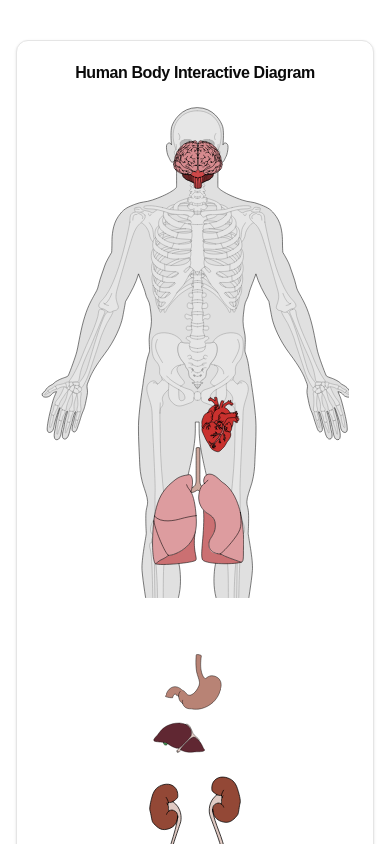
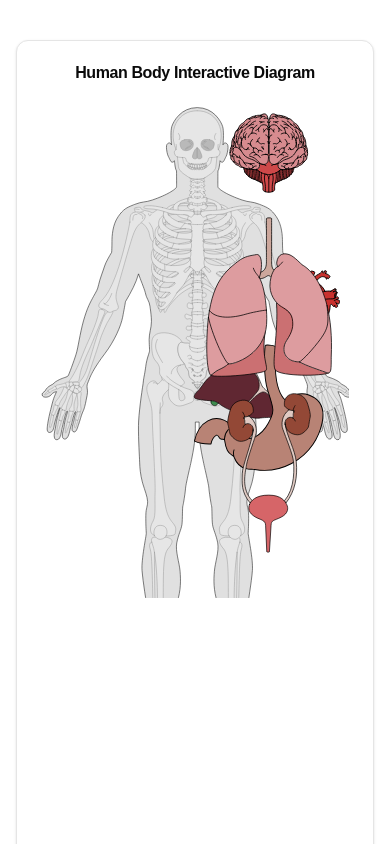
Before and after one commit to Google-Developer-Student-Clubs-ISSATSo/nuit-d-info-24, a Next.js app: page /human in a window 390 px wide. Shown: the top 844 px of the page. Built offline with nearby package versions, Linux system fonts and the light colour scheme.

Commit message:
refactor: make body organs responsive

```diff
--- a/components/AnatomyDiagram.tsx
+++ b/components/AnatomyDiagram.tsx
@@ -1,5 +1,5 @@
 "use client";
-import React, { useState } from "react";
+import React, { Fragment, useState } from "react";
 import { OrganModal } from "./OrganModal";
 import { ORGANS, Organ } from "@/lib/organ-data";
 import Image from "next/image";
@@ -446,32 +446,37 @@ export function AnatomyDiagram() {
 
         {/* Organ Clickable Areas */}
       </svg>
-      {ORGANS.map((organ, index) => (
-        <div key={index}>
+      {ORGANS.map((organ) => (
+        <Fragment key={organ.id}>
           {organ.svgImportPath && (
+            <div
+              className="absolute"
+              style={{
+                left: `${organ.position.x}em`,
+                top: `${organ.position.y}em`,
+                width: `${organ.position.width}em`,
+                height: `${organ.position.height}em`,
+              }}
+            >
               <Image
-              key={organ.id}
                 onClick={(e) => handleOrganClick(organ)}
                 className={cn(
-                "cursor-pointer hover:opacity-70 transition-opacity"
+                  "w-full h-full object-contain cursor-pointer hover:opacity-70 transition-opacity"
                 )}
                 style={{
-                position: "absolute",
-                left: `${organ.position.x}%`,
-                top: `${organ.position.y}%`,
-                width: `${organ.position.width}%`,
-                height: `${organ.position.height}%`,
                   transform: organ.position.rotation
                     ? `rotate(${organ.position.rotation}deg)`
                     : undefined,
                 }}
                 src={organ.svgImportPath}
+                alt={organ.name}
                 width={0}
                 height={0}
-              alt="Organ image"
+                unoptimized
               />
+            </div>
           )}
-        </div>
+        </Fragment>
       ))}
       <OrganModal
         organ={selectedOrgan}
--- a/lib/organ-data.ts
+++ b/lib/organ-data.ts
@@ -32,7 +32,8 @@ export const ORGANS: Organ[] = [
   {
     id: "heart",
     name: "Cœur",
-    description: "Un organe musculaire qui pompe le sang à travers le système circulatoire",
+    description:
+      "Un organe musculaire qui pompe le sang à travers le système circulatoire",
     function: "Faire circuler le sang et fournir de l'oxygène au corps",
     location: "Cavité thoracique, légèrement à gauche du centre",
     funFacts: [
@@ -43,13 +44,14 @@ export const ORGANS: Organ[] = [
     oceanMetaphor: {
       frenchTitle: "Cœur : Système circulatoire",
       oceanConnection: "Pompe thermohaline des océans",
-      marineSimilarity: "Tel un cœur océanique, le système circulatoire marine redistribue l'énergie et les nutriments à travers les vastes étendues marines, comparable aux courants globaux qui nourrissent les écosystèmes océaniques.",
+      marineSimilarity:
+        "Tel un cœur océanique, le système circulatoire marine redistribue l'énergie et les nutriments à travers les vastes étendues marines, comparable aux courants globaux qui nourrissent les écosystèmes océaniques.",
     },
     position: {
-      x: 50,
-      y: 30,
-      width: 15,
-      height: 15,
+      x: 14,
+      y: 10,
+      width: 5,
+      height: 5,
       rotation: 45,
     },
     svgImportPath: heartImage,
@@ -57,8 +59,10 @@ export const ORGANS: Organ[] = [
   {
     id: "liver",
     name: "Foie",
-    description: "Un organe vital responsable de la détoxification, de la synthèse protéique et des processus métaboliques",
-    function: "Détoxifier le sang, produire des substances biochimiques et réguler le métabolisme",
+    description:
+      "Un organe vital responsable de la détoxification, de la synthèse protéique et des processus métaboliques",
+    function:
+      "Détoxifier le sang, produire des substances biochimiques et réguler le métabolisme",
     location: "Quadrant supérieur droit de l'abdomen",
     funFacts: [
       "Peut se régénérer",
@@ -68,13 +72,14 @@ export const ORGANS: Organ[] = [
     oceanMetaphor: {
       frenchTitle: "Foie : Système de filtration",
       oceanConnection: "Zones de purification marine",
-      marineSimilarity: "Comme un foie océanique, les zones de convergence marine agissent comme un système de filtration naturel, absorbant et transformant les polluants, maintenant l'équilibre écologique des océans.",
+      marineSimilarity:
+        "Comme un foie océanique, les zones de convergence marine agissent comme un système de filtration naturel, absorbant et transformant les polluants, maintenant l'équilibre écologique des océans.",
     },
     position: {
-      x: 38,
-      y: 68,
-      width: 15,
-      height: 15,
+      x: 10,
+      y: 16,
+      width: 5,
+      height: 5,
       rotation: 45,
     },
     svgImportPath: liverImage,
@@ -83,7 +88,8 @@ export const ORGANS: Organ[] = [
     id: "brain",
     name: "Cerveau",
     description: "Le système de contrôle central du corps humain",
-    function: "Traiter l'information, contrôler les fonctions corporelles et générer des pensées",
+    function:
+      "Traiter l'information, contrôler les fonctions corporelles et générer des pensées",
     location: "Crâne",
     funFacts: [
       "Contient environ 86 milliards de neurones",
@@ -93,13 +99,14 @@ export const ORGANS: Organ[] = [
     oceanMetaphor: {
       frenchTitle: "Cerveau : Réseau de communication océanique",
       oceanConnection: "Systèmes de navigation marine",
-      marineSimilarity: "Tel un cerveau océanique, les systèmes de communication sous-marins - comme les signaux acoustiques des baleines - créent un réseau complexe de communication et de navigation à travers les profondeurs.",
+      marineSimilarity:
+        "Tel un cerveau océanique, les systèmes de communication sous-marins - comme les signaux acoustiques des baleines - créent un réseau complexe de communication et de navigation à travers les profondeurs.",
     },
     position: {
-      x: 43,
-      y: -1,
-      width: 16,
-      height: 16,
+      x: 11.75,
+      y: 0.5,
+      width: 5,
+      height: 5,
       rotation: 0,
     },
     svgImportPath: brainImage,
@@ -107,7 +114,8 @@ export const ORGANS: Organ[] = [
   {
     id: "stomach",
     name: "Estomac",
-    description: "Un organe musculaire qui décompose les aliments et commence la digestion",
+    description:
+      "Un organe musculaire qui décompose les aliments et commence la digestion",
     function: "Digérer les aliments et produire des enzymes digestives",
     location: "Partie supérieure gauche de la cavité abdominale",
     funFacts: [
@@ -118,13 +126,14 @@ export const ORGANS: Organ[] = [
     oceanMetaphor: {
       frenchTitle: "Estomac : Zones de transformation",
       oceanConnection: "Estuaires et zones de biodégradation",
-      marineSimilarity: "Comme un estomac océanique, les estuaires sont des zones de transformation où les nutriments sont décomposés et recyclés, créant un écosystème dynamique de renouvellement et de régénération.",
+      marineSimilarity:
+        "Comme un estomac océanique, les estuaires sont des zones de transformation où les nutriments sont décomposés et recyclés, créant un écosystème dynamique de renouvellement et de régénération.",
     },
     position: {
-      x: 42,
-      y: 60,
-      width: 17,
-      height: 17,
+      x: 10,
+      y: 15,
+      width: 8,
+      height: 8,
       rotation: 16,
     },
     svgImportPath: stomachImage,
@@ -133,7 +142,8 @@ export const ORGANS: Organ[] = [
     id: "lungs",
     name: "Poumons",
     description: "Organes respiratoires responsables de l'échange gazeux",
-    function: "Apporter de l'oxygène dans le corps et éliminer le dioxyde de carbone",
+    function:
+      "Apporter de l'oxygène dans le corps et éliminer le dioxyde de carbone",
     location: "Cavité thoracique",
     funFacts: [
       "Ont une surface à peu près de la taille d'un court de tennis",
@@ -143,13 +153,14 @@ export const ORGANS: Organ[] = [
     oceanMetaphor: {
       frenchTitle: "Poumons : Systèmes d'échange gazeux",
       oceanConnection: "Zones de production d'oxygène marine",
-      marineSimilarity: "Tels des poumons océaniques, le phytoplancton agit comme un poumon global, produisant plus de 50% de l'oxygène terrestre et régulant l'échange gazeux à l'échelle planétaire.",
+      marineSimilarity:
+        "Tels des poumons océaniques, le phytoplancton agit comme un poumon global, produisant plus de 50% de l'oxygène terrestre et régulant l'échange gazeux à l'échelle planétaire.",
     },
     position: {
-      x: 36,
-      y: 30,
-      width: 30,
-      height: 35,
+      x: 9.25,
+      y: 7,
+      width: 10,
+      height: 10,
       rotation: 0,
     },
     svgImportPath: lungImage,
@@ -157,8 +168,10 @@ export const ORGANS: Organ[] = [
   {
     id: "kidney",
     name: "Reins",
-    description: "Organes de filtration qui régulent les fluides corporels et éliminent les déchets",
-    function: "Filtrer le sang, réguler la pression artérielle, produire des hormones",
+    description:
+      "Organes de filtration qui régulent les fluides corporels et éliminent les déchets",
+    function:
+      "Filtrer le sang, réguler la pression artérielle, produire des hormones",
     location: "Bas du dos, un de chaque côté de la colonne vertébrale",
     funFacts: [
       "Filtrent environ 180 litres de sang quotidiennement",
@@ -168,15 +181,16 @@ export const ORGANS: Organ[] = [
     oceanMetaphor: {
       frenchTitle: "Reins : Systèmes de filtration marine",
       oceanConnection: "Courants de purification océanique",
-      marineSimilarity: "Comme des reins océaniques, les grands systèmes de courants marins comme le Gulf Stream agissent en tant que mécanismes de purification globaux, transportant et filtrant les nutriments et régulant la température planétaire.",
+      marineSimilarity:
+        "Comme des reins océaniques, les grands systèmes de courants marins comme le Gulf Stream agissent en tant que mécanismes de purification globaux, transportant et filtrant les nutriments et régulant la température planétaire.",
     },
     position: {
-      x: 35,
-      y: 75,
-      width: 30,
-      height: 30,
+      x: 9.25,
+      y: 18,
+      width: 10,
+      height: 10,
       rotation: 0,
     },
     svgImportPath: kidneyImage,
-  }
+  },
 ];
```
Lines whose indentation alone changed are shown as unchanged.
